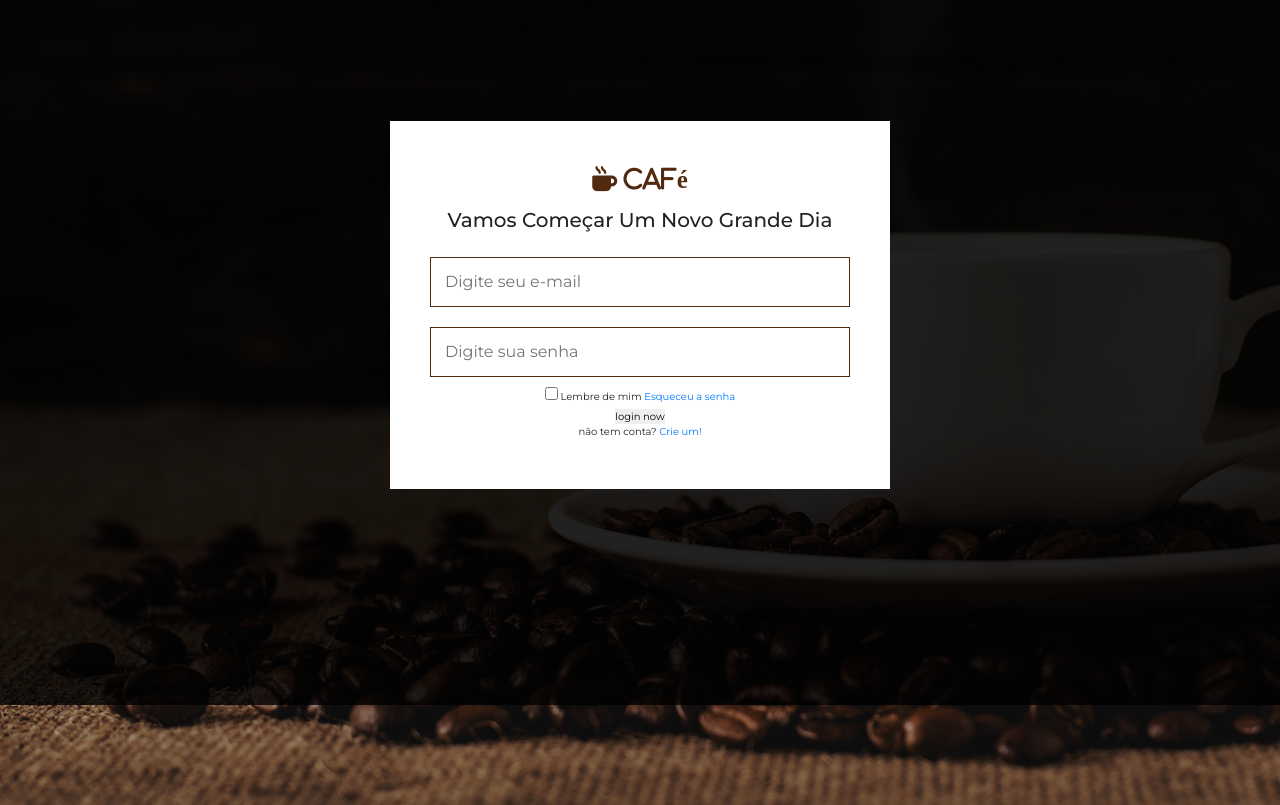
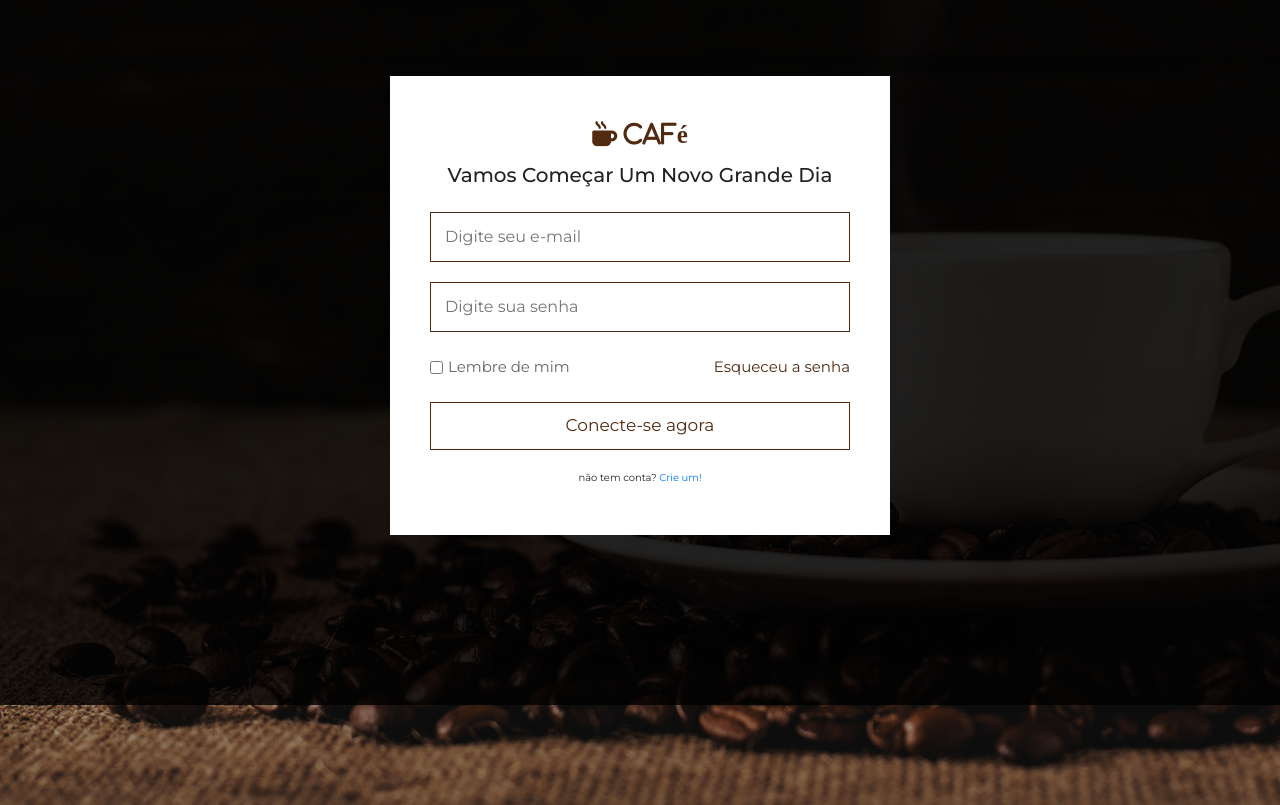
Before and after one commit to daniel-oliv3/coffee_shop-website_responsive, a plain HTML site: page index.html in a window 1280 px wide. Shown: the part 95-900 px from the top of the page. Drawn offline with nearby package versions, Linux system fonts and the light colour scheme.

Commit message:
Link-btn

```diff
--- a/index.html
+++ b/index.html
@@ -47,8 +47,8 @@
                 <label for="remember-me">Lembre de mim</label>
                 <a href="#">Esqueceu a senha</a>
             </div>
-            <input type="submit" value="login now" class="link-btn">
-            <p>não tem conta? <a href="#">Crie um!</a></p>
+            <input type="submit" value="Conecte-se agora" class="link-btn">
+            <p class="account">não tem conta? <a href="#">Crie um!</a></p>
         </form>
     </div>
 
--- a/scss/style.scss
+++ b/scss/style.scss
@@ -35,6 +35,7 @@ $box-shadow: 0 .5rem 1rem rgba(0, 0, 0, .1);
     font-size: $graphSize;
     line-height: 2;
     color: $light-color;
+    margin-bottom: 0;
 }
 
 html {
@@ -58,6 +59,22 @@ html {
 
 section {
     padding: 5rem 1rem;
+}
+
+.link-btn {
+    margin-top: 1rem;
+    padding: 1rem 3rem;
+    display: inline-block;
+    border: $border;
+    color: $main-color;
+    background: none;
+    cursor: pointer;
+    font-size: 1.7rem;
+
+    &:hover {
+        background: $main-color;
+        color: $white;
+    }
 }
 
 .header {
@@ -133,6 +150,33 @@ section {
             font-size: 1.6rem;
             margin: 1rem 0;
         }
+
+        .flex {
+            display: flex;
+            align-items: center;
+            gap: .5rem;
+            margin: 1rem 0;
+
+            label {
+                @include graph-text(1.5rem);
+                cursor: pointer;
+            }
+
+            a {
+                font-size: 1.5rem;
+                color: $main-color;
+                margin-left: auto;
+
+                &:hover {
+                    text-decoration: underline !important;
+                }
+            }
+        }
+
+        .link-btn {
+            width: 100%;
+            margin-bottom: 2rem;
+        }
     }
 }
 
```
Also changed, not shown: css/style.css, 1 other file.
